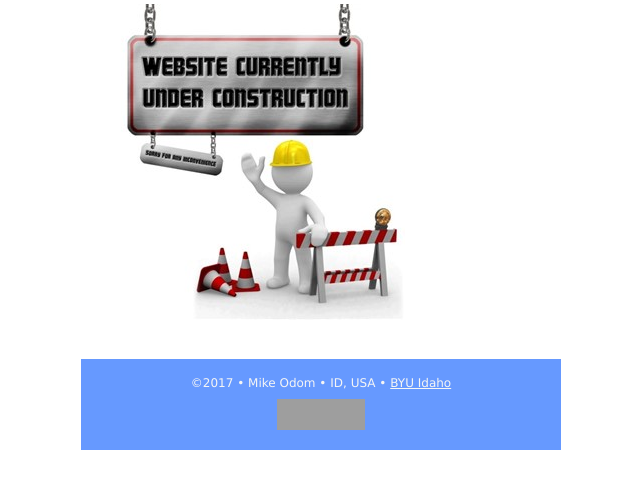
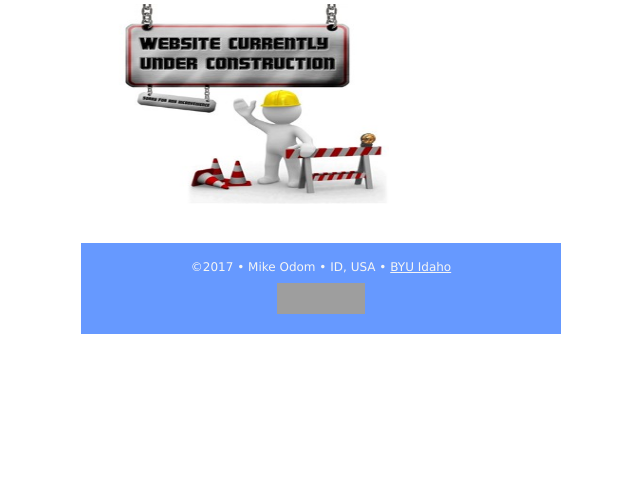
Before and after one commit to cit230kj7fx/cit230kj7fx.github.io, a plain HTML site: page construction.html in a window 1280 px wide. Shown: the part 257-746 px from the top of the page, without its empty margins (319-959 px from the left). Drawn offline with Linux system fonts and the light colour scheme; grey boxes are pictures that could not be loaded.

Commit message:
Fixed css file error

```diff
--- a/css/main.css
+++ b/css/main.css
@@ -41,8 +41,8 @@ header img {
 }
 
 main img {
-    width: 300;
-    height: 200;
+    width: 300px;
+    height: 200px;
 }
 
 p.product {
```
